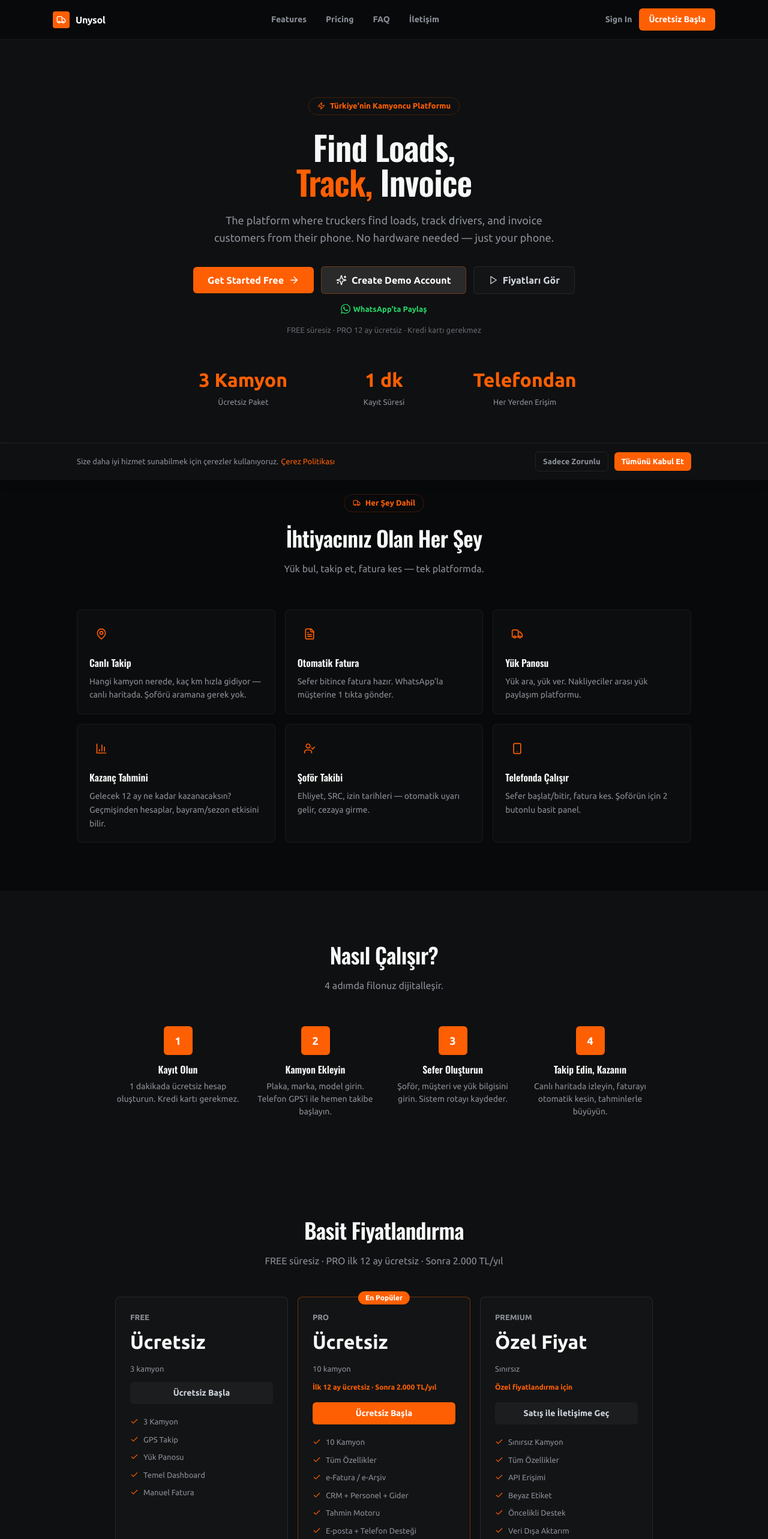
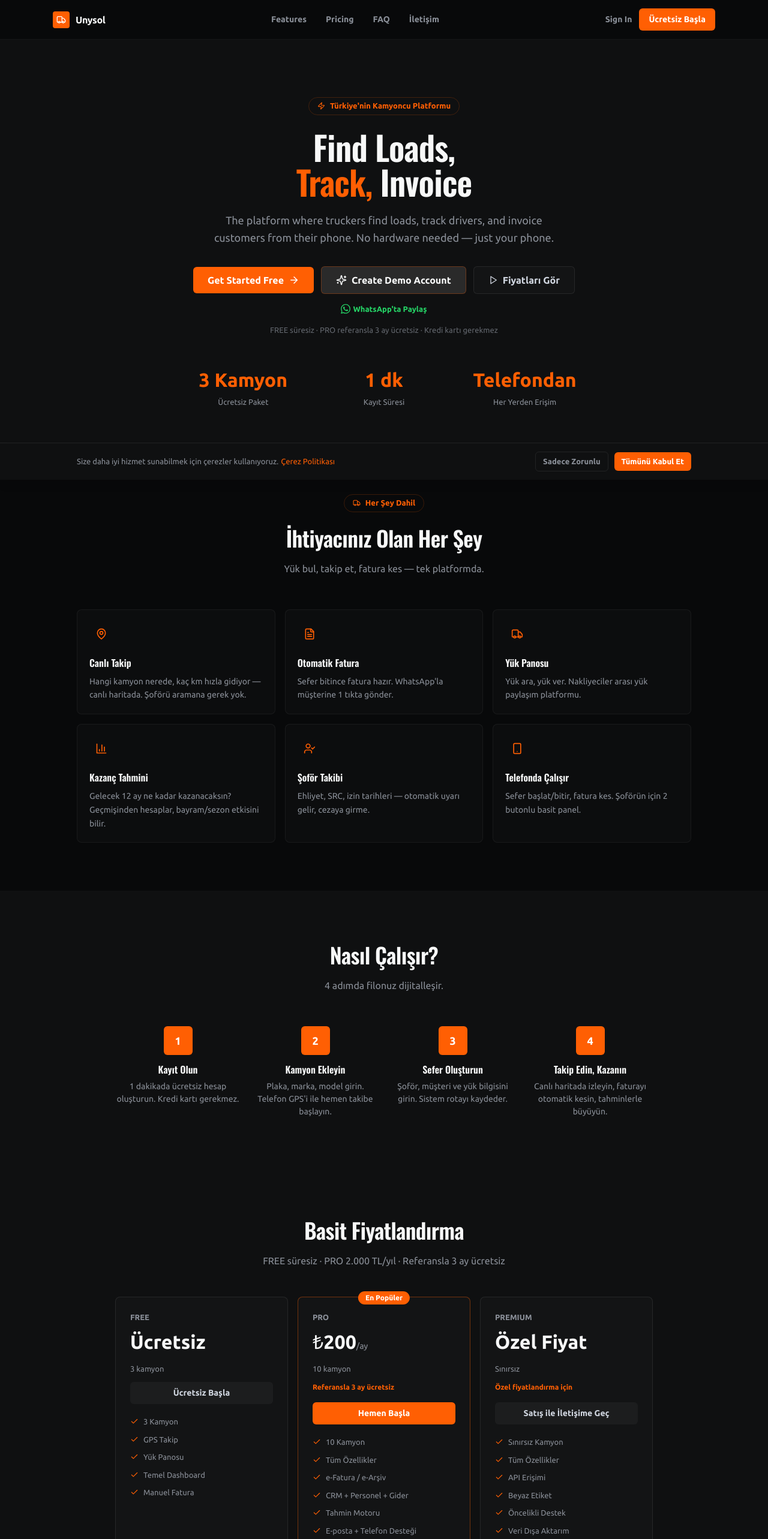
Before and after one commit to ugry/unysol, a React (Vite) app in the folder frontend/: page / in a window 1280 px wide. Shown: the top 2566 px of the page at 60% size. Built offline with nearby package versions, Linux system fonts and the light colour scheme; no server answers.

Commit message:
v2.8.2: PRO paid, free only via referral (3 months)
- PRO: 200 TL/ay or 2000 TL/yıl, no longer free by default
- Referral: both parties get 3 months free PRO (was 1 year)
- Landing page: updated pricing, hero subtitle, FAQ, referral section
- demophase.md: updated PRO model and rules

```diff
--- a/frontend/src/pages/LandingPage.tsx
+++ b/frontend/src/pages/LandingPage.tsx
@@ -43,11 +43,11 @@ export default function LandingPage() {
       cta: 'Ücretsiz Başla',
     },
     {
-      name: 'PRO', monthly: 0, yearly: 0, trucks: 10,
+      name: 'PRO', monthly: 200, yearly: 2000, trucks: 10,
       features: ['10 Kamyon', 'Tüm Özellikler', 'e-Fatura / e-Arşiv', 'CRM + Personel + Gider', 'Tahmin Motoru', 'E-posta + Telefon Desteği'],
       popular: true,
-      note: 'İlk 12 ay ücretsiz · Sonra 2.000 TL/yıl',
-      cta: 'Ücretsiz Başla',
+      note: 'Referansla 3 ay ücretsiz',
+      cta: 'Hemen Başla',
     },
     {
       name: 'PREMIUM', monthly: -1, yearly: -1, trucks: 'Sınırsız',
@@ -61,7 +61,7 @@ export default function LandingPage() {
   const faqs = [
     { q: 'Cihaz taktırmak zorunlu mu?', a: 'Hayır. Şoförün telefonundaki GPS ile ücretsiz takip yapabilirsiniz. İsterseniz ESP32 LTE cihaz (600 TL) veya profesyonel cihaz (1.500 TL) ile OBD verilerini de alabilirsiniz.' },
     { q: 'Verilerim güvende mi?', a: 'Evet. Tüm verileriniz SSL şifreli olarak iletilir. PostgreSQL Row-Level Security ile her firma sadece kendi verisini görür. KVKK uyumluyuz. İsteyen firmalar için On-Premise kurulum da mevcut.' },
-    { q: 'Ücretsiz paket gerçekten ücretsiz mi?', a: 'Evet. FREE paket 3 kamyon için süresiz ücretsizdir. PRO paket ilk 12 ay ücretsizdir. Hiçbir ödeme bilgisi istenmez.' },
+    { q: 'Ücretsiz paket gerçekten ücretsiz mi?', a: 'Evet. FREE paket 3 kamyon için süresiz ücretsizdir. PRO pakete geçmek isterseniz yıllık 2.000 TL. Hiçbir ödeme bilgisi istenmez.' },
     { q: 'Mevcut verilerimi aktarabilir miyim?', a: 'Evet. CSV dosyası ile toplu olarak müşteri, kamyon ve şoför verilerinizi içe aktarabilirsiniz. Ayrıca FiloMetrik, Lojisoft gibi sistemlerden geçiş için özel import araçlarımız var.' },
     { q: 'e-Fatura kesebilir miyim?', a: 'Evet. PRO ve PREMIUM paketlerde e-Fatura ve e-Arşiv entegrasyonu mevcuttur. Gelir İdaresi Başkanlığı (GİB) onaylı entegratörler üzerinden faturalarınızı yasal olarak iletebilirsiniz.' },
     { q: 'Kaç kullanıcı giriş yapabilir?', a: 'Sınırsız. Firma sahibi, operasyon sorumlusu, muhasebeci ve şoför olmak üzere 4 farklı rol tanımlayabilir, her role farklı yetkiler verebilirsiniz.' },
@@ -158,7 +158,7 @@ export default function LandingPage() {
               WhatsApp'ta Paylaş
             </button>
           </div>
-          <p className="text-[13px] text-[#62666d]">FREE süresiz · PRO 12 ay ücretsiz · Kredi kartı gerekmez</p>
+          <p className="text-[13px] text-[#62666d]">FREE süresiz · PRO referansla 3 ay ücretsiz · Kredi kartı gerekmez</p>
         </div>
 
         {/* Stats */}
@@ -231,7 +231,7 @@ export default function LandingPage() {
         <div className="max-w-5xl mx-auto">
           <div className="text-center mb-12">
             <h2 className="text-[28px] md:text-[36px] font-[590] tracking-[-0.64px] text-[#f7f8f8] mb-3">Basit Fiyatlandırma</h2>
-            <p className="text-[#8a8f98] text-[16px]">FREE süresiz · PRO ilk 12 ay ücretsiz · Sonra 2.000 TL/yıl</p>
+            <p className="text-[#8a8f98] text-[16px]">FREE süresiz · PRO 2.000 TL/yıl · Referansla 3 ay ücretsiz</p>
           </div>
           <div className="grid md:grid-cols-3 gap-4 max-w-4xl mx-auto">
             {plans.map((p) => {
@@ -368,11 +368,11 @@ export default function LandingPage() {
       <section className="py-20 px-6 bg-[#0f1011]">
         <div className="max-w-2xl mx-auto text-center">
           <h2 className="text-[28px] md:text-[36px] font-[590] tracking-[-0.64px] text-[#f7f8f8] mb-3">Arkadaşına Öner, İkiniz de Kazanın</h2>
-          <p className="text-[#8a8f98] text-[16px] mb-7">Tanıdığın bir kamyoncu Unysol'e kayıt olursa ikinize de 1 yıl PRO hediyemiz var.</p>
+          <p className="text-[#8a8f98] text-[16px] mb-7">Tanıdığın bir kamyoncu Unysol'e kayıt olursa ikinize de 3 ay PRO hediyemiz var.</p>
           <div className="flex flex-col sm:flex-row items-center justify-center gap-3">
             <button
               onClick={() => {
-                const shareText = 'Kamyoncular için yük bulma, takip ve fatura platformu Unysol\'e ücretsiz kayıt ol. Bu linkle gelene 1 yıl PRO bedava: https://unysol.app';
+                const shareText = 'Kamyoncular için yük bulma, takip ve fatura platformu Unysol\'e ücretsiz kayıt ol. Bu linkle gelene 3 ay PRO bedava: https://unysol.app';
                 window.open(`https://wa.me/?text=${encodeURIComponent(shareText)}`, '_blank');
               }}
               className="bg-[#25D366] hover:bg-[#20bd5a] text-white px-6 py-2.5 rounded-md text-[16px] font-[510] transition-colors inline-flex items-center gap-2"
```
Also changed, not shown: 1 other file (tests, documents, lock files or other folders).
